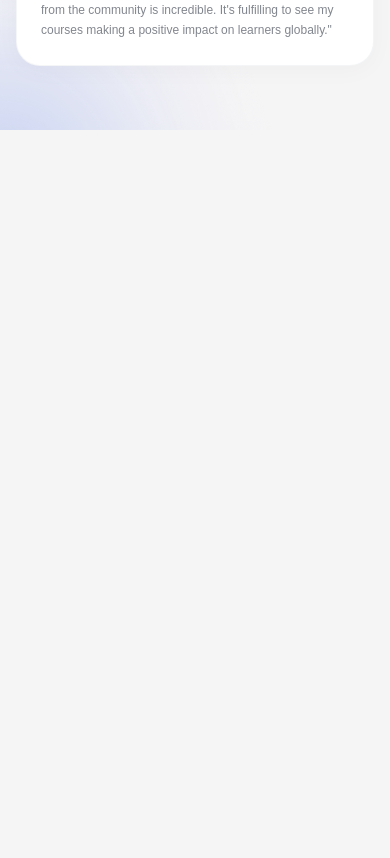
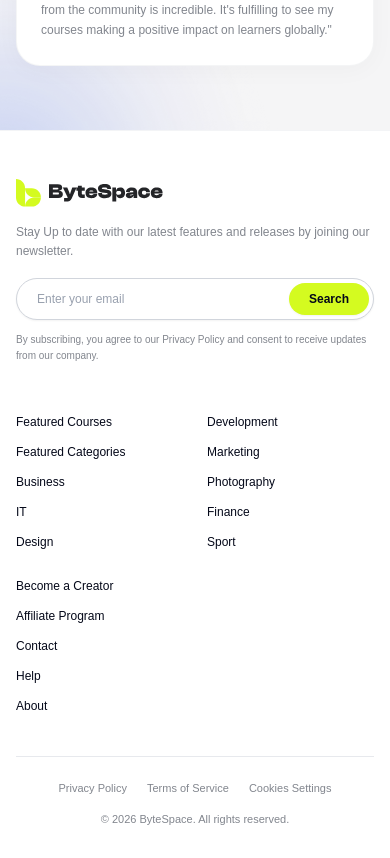
Before and after one commit to abedinalways/bytespace_web_frontend, a Next.js app: page / in a window 390 px wide. Shown: the part 8140-8998 px from the top of the page. Before the commit the page ends 8270 px from the top, so only its background shows below. Built offline with nearby package versions, Linux system fonts and the light colour scheme; a web font is replaced by a local one.

Commit message:
footer section updated

```diff
--- a/app/layout.tsx
+++ b/app/layout.tsx
@@ -1,5 +1,6 @@
 import type { Metadata } from "next";
 import { Geist_Mono, Poppins } from "next/font/google";
+import { Footer } from "@/components/layout/Footer";
 import "./globals.css";
 
 const poppins = Poppins({
@@ -25,8 +26,9 @@ export default function RootLayout({ children }: LayoutProps<"/">) {
       lang="en"
       className={`${poppins.variable} ${geistMono.variable} antialiased`}
     >
-      <body className="min-h-screen bg-background font-sans text-foreground antialiased">
+      <body className="min-h-screen bg-background font-sans text-foreground antialiased flex flex-col justify-between">
         {children}
+        <Footer />
       </body>
     </html>
   );
--- /dev/null
+++ b/components/layout/Footer.tsx
@@ -0,0 +1,166 @@
+'use client';
+
+import Link from 'next/link';
+import Image from 'next/image';
+
+const navColumnOne = [
+  { label: 'Featured Courses', href: '/courses' },
+  { label: 'Featured Categories', href: '/courses' },
+  { label: 'Business', href: '/courses' },
+  { label: 'IT', href: '/courses' },
+  { label: 'Design', href: '/courses' },
+];
+
+const navColumnTwo = [
+  { label: 'Development', href: '/courses' },
+  { label: 'Marketing', href: '/courses' },
+  { label: 'Photography', href: '/courses' },
+  { label: 'Finance', href: '/courses' },
+  { label: 'Sport', href: '/courses' },
+];
+
+const navColumnThree = [
+  { label: 'Become a Creator', href: '/creators' },
+  { label: 'Affiliate Program', href: '#' },
+  { label: 'Contact', href: '#' },
+  { label: 'Help', href: '#' },
+  { label: 'About', href: '#' },
+];
+
+export function Footer() {
+  const currentYear = new Date().getFullYear();
+
+  return (
+    <footer className="w-full bg-white dark:bg-card border-t border-gray-100 dark:border-border/60 text-brand-black dark:text-foreground pt-12 sm:pt-16 lg:pt-20 pb-8 sm:pb-12">
+      <div className="max-w-7xl mx-auto px-4 sm:px-6 lg:px-8">
+        {/* Top Section: Newsletter + Navigation Links */}
+        <div className="flex flex-col lg:flex-row justify-between gap-10 sm:gap-12 lg:gap-16 xl:gap-24">
+          {/* Left Column: Logo & Newsletter */}
+          <div className="flex flex-col max-w-lg">
+            {/* Brand Logo using footer SVGs */}
+            <Link href="/" className="inline-flex items-center gap-2 sm:gap-2.5 w-fit">
+              <Image
+                src="/images/footer/logo.svg"
+                alt="ByteSpace Logo"
+                width={29}
+                height={32}
+                className="h-7 sm:h-8 w-auto object-contain"
+              />
+              <Image
+                src="/images/footer/ByteSpace.svg"
+                alt="ByteSpace"
+                width={133}
+                height={21}
+                className="h-4.5 sm:h-5 w-auto object-contain dark:invert"
+              />
+            </Link>
+
+            <p className="text-xs sm:text-sm lg:text-[15px] text-brand-gray mt-4 sm:mt-5 mb-4 sm:mb-6 leading-relaxed">
+              Stay Up to date with our latest features and releases by joining our newsletter.
+            </p>
+
+            {/* Newsletter Input + Search Button - Sleek Unified Pill on Mobile & Desktop */}
+            <form
+              onSubmit={e => e.preventDefault()}
+              className="relative flex items-center w-full max-w-md rounded-full border border-gray-300 dark:border-border/80 bg-white dark:bg-card p-1 sm:p-1.5 focus-within:border-brand-blue focus-within:ring-2 focus-within:ring-brand-blue/20 transition-all shadow-xs"
+            >
+              <input
+                type="email"
+                placeholder="Enter your email"
+                className="w-full min-w-0 flex-1 pl-4 sm:pl-5 pr-2 py-2 sm:py-2.5 text-xs sm:text-sm text-brand-black dark:text-foreground bg-transparent placeholder:text-gray-400 focus:outline-none"
+                required
+              />
+              <button
+                type="submit"
+                className="rounded-full bg-brand-lime hover:bg-[#c2e81d] active:scale-95 text-brand-black font-semibold text-xs sm:text-sm px-5 sm:px-7 py-2 sm:py-2.5 transition-all shadow-xs cursor-pointer text-center shrink-0"
+              >
+                Search
+              </button>
+            </form>
+
+            {/* Disclaimer */}
+            <p className="text-[10px] sm:text-xs text-brand-gray mt-3 sm:mt-4 max-w-sm leading-relaxed">
+              By subscribing, you agree to our Privacy Policy and consent to receive updates from our
+              company.
+            </p>
+          </div>
+
+          {/* Right Columns: Navigation Links */}
+          <div className="grid grid-cols-2 xs:grid-cols-3 gap-6 xs:gap-8 sm:gap-12 lg:gap-16 xl:gap-20 pt-2 lg:pt-0">
+            {/* Column 1 */}
+            <div className="flex flex-col gap-2.5 sm:gap-3.5">
+              {navColumnOne.map(item => (
+                <Link
+                  key={item.label}
+                  href={item.href}
+                  className="text-xs sm:text-sm lg:text-[14.5px] text-brand-black dark:text-foreground hover:text-brand-blue transition-colors py-0.5"
+                >
+                  {item.label}
+                </Link>
+              ))}
+            </div>
+
+            {/* Column 2 */}
+            <div className="flex flex-col gap-2.5 sm:gap-3.5">
+              {navColumnTwo.map(item => (
+                <Link
+                  key={item.label}
+                  href={item.href}
+                  className="text-xs sm:text-sm lg:text-[14.5px] text-brand-black dark:text-foreground hover:text-brand-blue transition-colors py-0.5"
+                >
+                  {item.label}
+                </Link>
+              ))}
+            </div>
+
+            {/* Column 3 */}
+            <div className="flex flex-col gap-2.5 sm:gap-3.5 col-span-2 xs:col-span-1">
+              {navColumnThree.map(item => (
+                <Link
+                  key={item.label}
+                  href={item.href}
+                  className="text-xs sm:text-sm lg:text-[14.5px] text-brand-black dark:text-foreground hover:text-brand-blue transition-colors py-0.5"
+                >
+                  {item.label}
+                </Link>
+              ))}
+            </div>
+          </div>
+        </div>
+
+        {/* Divider */}
+        <div className="border-t border-gray-200/90 dark:border-border/80 mt-10 sm:mt-14 lg:mt-18 pt-6 sm:pt-8">
+          {/* Bottom Bar: Copyright + Legal Links */}
+          <div className="flex flex-col-reverse sm:flex-row items-center justify-between gap-4 text-xs sm:text-sm text-brand-gray text-center sm:text-left">
+            <p className="text-[11px] sm:text-xs lg:text-sm">
+              © {currentYear} ByteSpace. All rights reserved.
+            </p>
+
+            <div className="flex flex-wrap items-center justify-center sm:justify-end gap-x-5 gap-y-2 text-[11px] sm:text-xs lg:text-sm">
+              <Link
+                href="#"
+                className="hover:text-brand-black dark:hover:text-foreground transition-colors"
+              >
+                Privacy Policy
+              </Link>
+              <Link
+                href="#"
+                className="hover:text-brand-black dark:hover:text-foreground transition-colors"
+              >
+                Terms of Service
+              </Link>
+              <Link
+                href="#"
+                className="hover:text-brand-black dark:hover:text-foreground transition-colors"
+              >
+                Cookies Settings
+              </Link>
+            </div>
+          </div>
+        </div>
+      </div>
+    </footer>
+  );
+}
+
+export default Footer;
```
Also changed, not shown: public/images/footer/ByteSpace.svg (added), public/images/footer/logo.svg (added).
